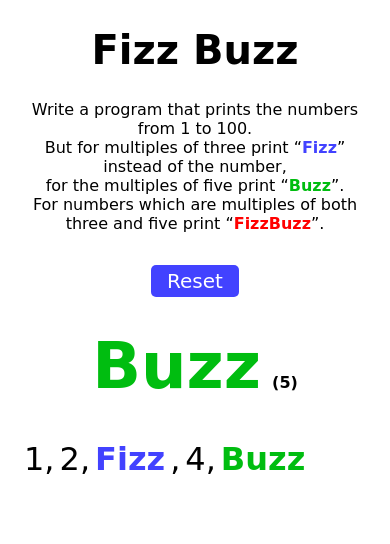
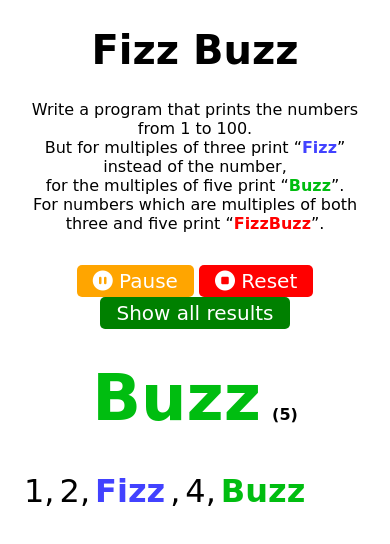
Before and after one commit to samdemaeyer/fizz-buzz-ui, a plain HTML site: page index.html in a window 390 px wide. Both pictures are taken after a click on the button "Play". Drawn offline with Linux system fonts and the light colour scheme; a web font is replaced by a local one.

Commit message:
Add pause functionality

```diff
--- a/index.css
+++ b/index.css
@@ -29,13 +29,20 @@ body {
   cursor: pointer;
 }
 
-
 .btn.play {
   background-color: #4242ff;
 }
 
-.btn.result-toggle {
+.btn.pause {
   background-color: #ffa500;
+}
+
+.btn.reset {
+  background-color: red;
+}
+
+.result-toggle {
+  background-color: green;
 }
 
 .game-content {
--- a/index.html
+++ b/index.html
@@ -12,6 +12,7 @@
   <meta name="theme-color" content="#ffffff">
   <title>Fizz Buzz</title>
   <link href="https://fonts.googleapis.com/css2?family=MuseoModerno:wght@400;700&display=swap" rel="stylesheet">
+  <script src="https://kit.fontawesome.com/c76c32533c.js" crossorigin="anonymous"></script>
   <link rel="stylesheet" href="index.css">
   <script src="index.js" defer></script>
 </head>
@@ -24,7 +25,9 @@
     For numbers which are multiples of both three and five print “<strong class="red">FizzBuzz</strong>”.
   </p>
   <div class="btn-wrapper">
-    <button class="btn play">Play</button>
+    <button class="btn play"><i class="fas fa-play-circle"></i> Play</button>
+    <button class="btn pause hidden" data-is-paused="false"><i class="fas fa-pause-circle"></i> Pause</button>
+    <button class="btn reset hidden"><i class="fas fa-stop-circle"></i> Reset</button>
     <button class="btn result-toggle hidden" data-toggle="off">Show all results</button>
   </div>
   <h2 class="game-content"></h2>
--- a/index.js
+++ b/index.js
@@ -1,29 +1,31 @@
-let timer = 0;
-let bannerPosition = 0;
-let timerIncrement = 700;
-let resultsBtnEnabled = false;
-const timeouts = [];
+let bannerInterval, timerIncrement = 700, timer = 0, bannerPosition = 0,
+resultsBtnEnabled = false, isPaused = false, timeouts = [];
 
 const playBtn = document.querySelector('.btn.play');
+const pauseBtn = document.querySelector('.btn.pause');
+const resetBtn = document.querySelector('.btn.reset');
 const resultsBtn = document.querySelector('.btn.result-toggle');
+const allBtns = [ playBtn, pauseBtn, resetBtn, resultsBtn ];
 const gameContent = document.querySelector('.game-content');
 const result = document.querySelector('.result');
 const bannerContent = document.querySelector('.banner-content');
 const arr = [...Array(100)].map((_, i) => i + 1);
-const fizzBuzz = arr.map(nr => {
+
+const fizzBuzz = arr.map((nr, i) => {
   if (nr % 15 === 0) {
-    return '<strong class="red">FizzBuzz</strong>';
+    return { item: `<strong class="red">FizzBuzz</strong>`, nr };
   }
   if (nr % 5 === 0) {
-    return '<strong class="green">Buzz</strong>';
+    return { item: `<strong class="green">Buzz</strong>`, nr };
   }
   if (nr % 3 === 0) {
-    return '<strong class="blue">Fizz</strong>'
+    return { item: `<strong class="blue">Fizz</strong>`, nr };
   }
-  return nr;
+  return { item: nr  };
 });
 
-const bannerInterval = setInterval(() => {
+const startBannerInterval = () => {
+  bannerInterval = setInterval(() => {
     if (bannerContent.getBoundingClientRect().width > 800) {
       if (!resultsBtnEnabled) {
         resultsBtn.classList.remove('hidden');
@@ -33,37 +35,61 @@ const bannerInterval = setInterval(() => {
       bannerContent.style.left = `${bannerPosition}px`;
     }
   }, 10);
+}
+
+const resetTimeouts = () => {
+  timeouts.forEach(timeOut => clearTimeout(timeOut));
+  timeouts = [];
+  timer = 0;
+};
 
 const resetGame = () => {
+  toggleShowButtons();
   bannerContent.innerHTML = '';
   result.innerHTML = '';
-  result.classList.add('hidden')
-  resultsBtn.classList.add('hidden');
   resultsBtn.innerText = 'Show all results';
   resultsBtn.setAttribute('data-toggle', 'off');
-  playBtn.innerText = 'Play';
-  playBtn.onclick = startGame;
   gameContent.innerHTML = '';
-  timer = 0;
   bannerPosition = 0;
   bannerContent.style.left = '';
-  timeouts.forEach(timeOut => clearTimeout(timeOut));
+  resetTimeouts();
 }
 
-const startGame = () => {
-  playBtn.onclick = resetGame;
-  playBtn.innerText = 'Reset';
-  fizzBuzz.forEach((item, i) => {
+const togglePauseGame = () => {
+  isPaused = pauseBtn.getAttribute('data-is-paused') === 'true';
+  if (isPaused) {
+    const currentIndex = gameContent.getAttribute('data-index');
+    setGameTimeouts(fizzBuzz.slice(currentIndex, fizzBuzz.length));
+    startBannerInterval();
+    pauseBtn.innerHTML = pauseBtn.innerHTML.replace('far', 'fas').replace('Resume', 'Pause');
+  } else {
+    resetTimeouts();
+    clearInterval(bannerInterval);
+    pauseBtn.innerHTML = pauseBtn.innerHTML.replace('fas', 'far').replace('Pause', 'Resume');
+  }
+  pauseBtn.setAttribute('data-is-paused', !isPaused);
+}
+
+const setGameTimeouts = (gameArr) => {
+  gameArr.forEach(({ item, nr }) => {
     timeouts.push(
       setTimeout(() => {
-        gameContent.innerHTML = isNaN(item) ? `${item} <small>(${i+1})</small>` : item;
+        gameContent.innerHTML = isNaN(item) ? `${item} <small>(${nr})</small>` : item;
+        gameContent.setAttribute('data-index', nr || item);
         result.innerHTML += `<span>${item}</span>`;
         bannerContent.innerHTML += `<span>${item}</span>`;
-        fizzBuzz.length === i+1 && setTimeout(() => clearInterval(bannerInterval), 10000);
+        const index = nr || item;
+        fizzBuzz.length === index+1 && setTimeout(() => clearInterval(bannerInterval), 10000);
       }, timer)
     );
     timer += timerIncrement;
   });
+}
+
+const startGame = () => {
+  toggleShowButtons();
+  setGameTimeouts(fizzBuzz);
+  startBannerInterval();
 }
 
 const toggleResults = () => {
@@ -73,5 +99,12 @@ const toggleResults = () => {
   showResults ? result.classList.add('hidden') : result.classList.remove('hidden');
 }
 
+const toggleShowButtons = () => {
+  allBtns.forEach(btn =>
+    btn.className.includes('hidden') ? btn.classList.remove('hidden') : btn.classList.add('hidden'));
+}
+
 playBtn.onclick = startGame;
+pauseBtn.onclick = togglePauseGame;
+resetBtn.onclick = resetGame;
 resultsBtn.onclick = toggleResults;
```
Lines whose indentation alone changed are shown as unchanged.
